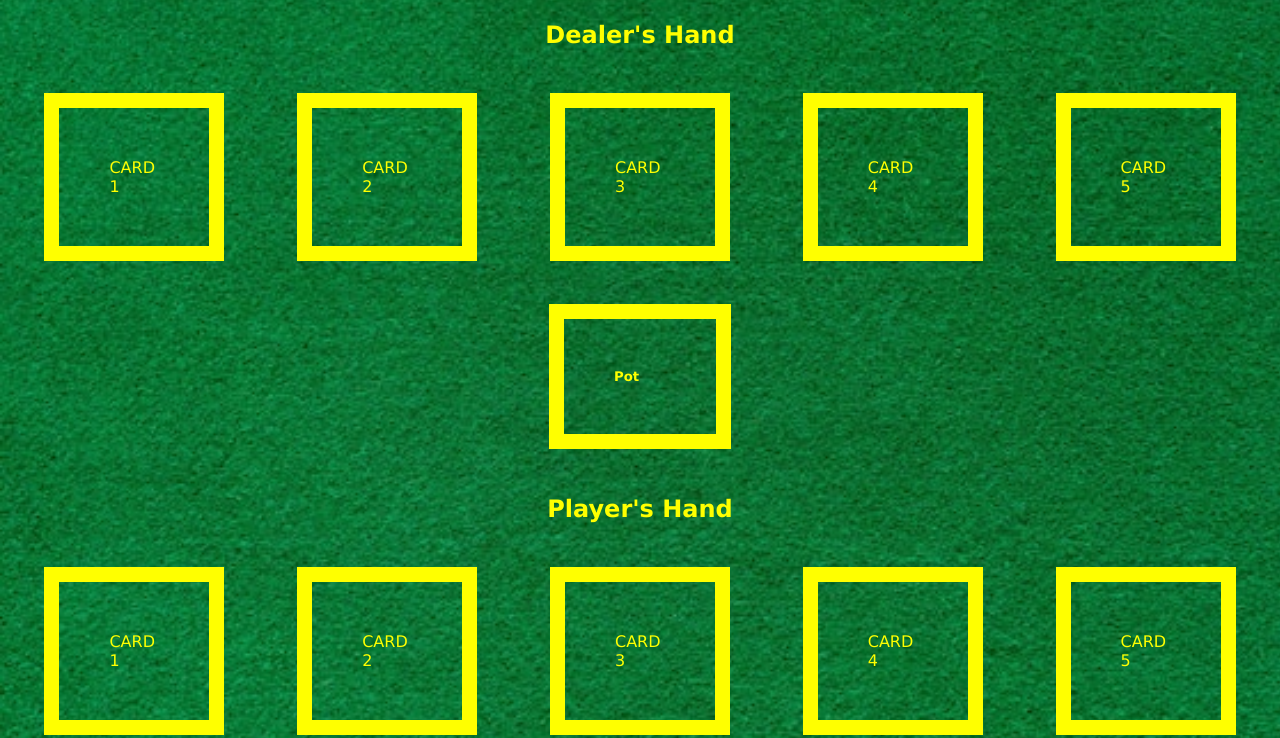
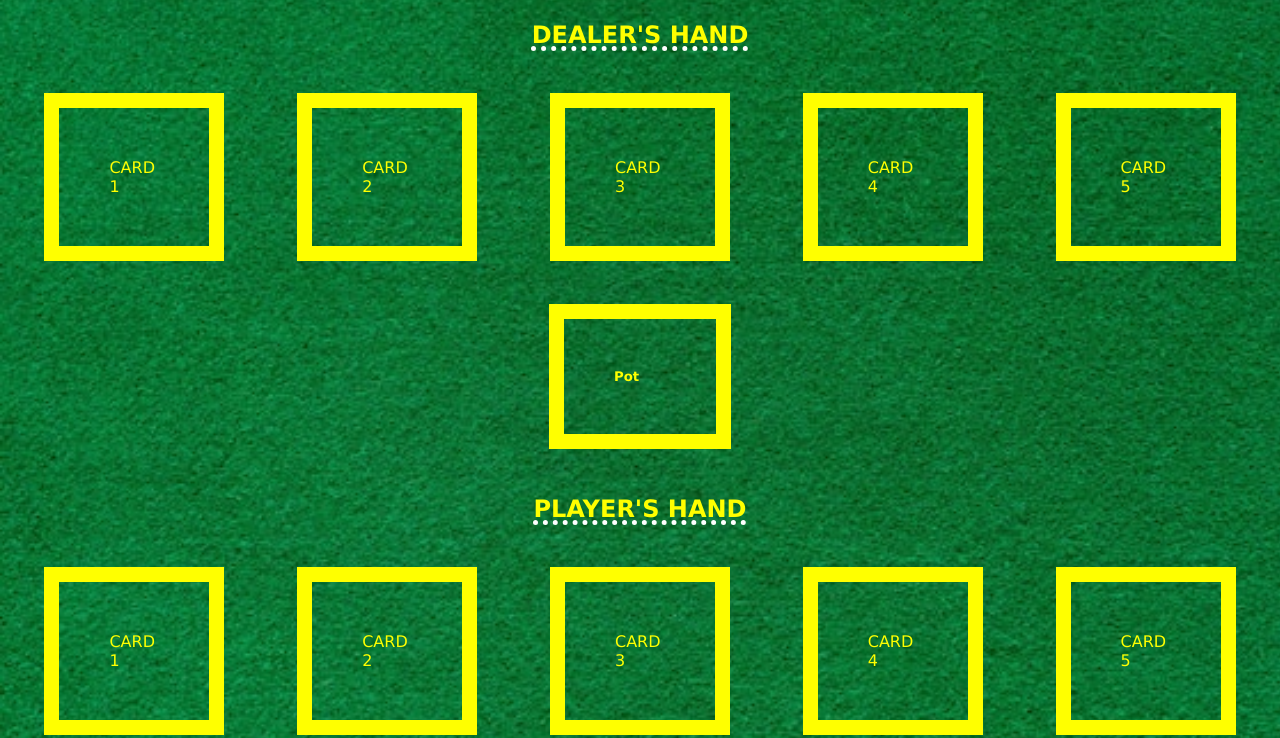
Before and after one commit to 3campos/Project-1, a plain HTML site: page index.html in a window 1280 px wide. Shown: the part 62-800 px from the top of the page. Drawn offline with Linux system fonts and the light colour scheme.

Commit message:
added showbiz dots to player & dealer hand titles via css

```diff
--- a/css/style.css
+++ b/css/style.css
@@ -12,11 +12,13 @@ h1{
 #dealersHandTitle{
     text-align: center;
     font-size: 24px;
+    text-decoration: underline dotted white 20%;
 }
 
 #playersHandTitle{
     text-align: center;
     font-size: 24px;
+    text-decoration: underline dotted white 20%;
 }
 
 .dealersHandContainer, .playersHandContainer{
--- a/index.html
+++ b/index.html
@@ -11,7 +11,7 @@
     <script defer type="text/javascript" src="js/app.js"></script>
     <h1 id = 'gameName'>EMILIO'S BLACKJACK</h1>
 
-    <h3 class = 'handsTitles' id = 'dealersHandTitle'>Dealer's Hand</h3>
+    <h3 class = 'handsTitles' id = 'dealersHandTitle'>DEALER'S HAND</h3>
 
     <div class = 'dealersHandContainer'>
         <div class = 'dealersHand' id = 'dealerCard1'>CARD 1</div>
@@ -25,7 +25,7 @@
         <h5 id = 'tablePot'>Pot</h5>
     </div>
 
-    <h3 class = 'handsTitles' id = 'playersHandTitle'>Player's Hand</h3>
+    <h3 class = 'handsTitles' id = 'playersHandTitle'>PLAYER'S HAND</h3>
 
     <div class = 'playersHandContainer'>
         <div class = 'playersHand' id = 'playerCard1'>CARD 1</div>
```
